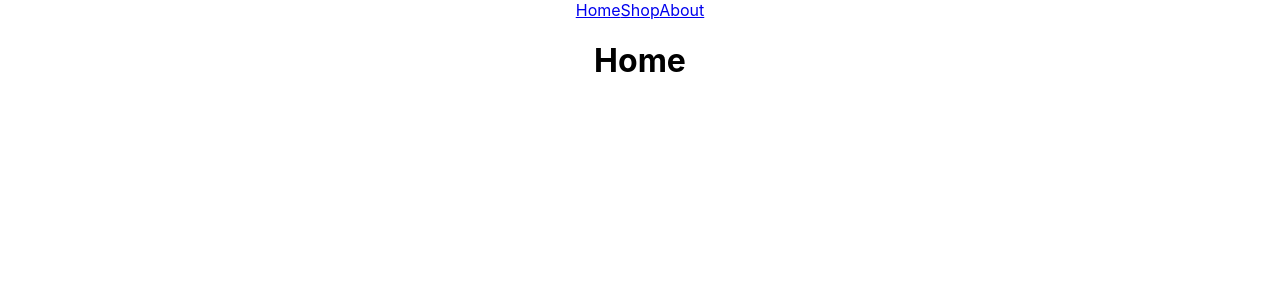
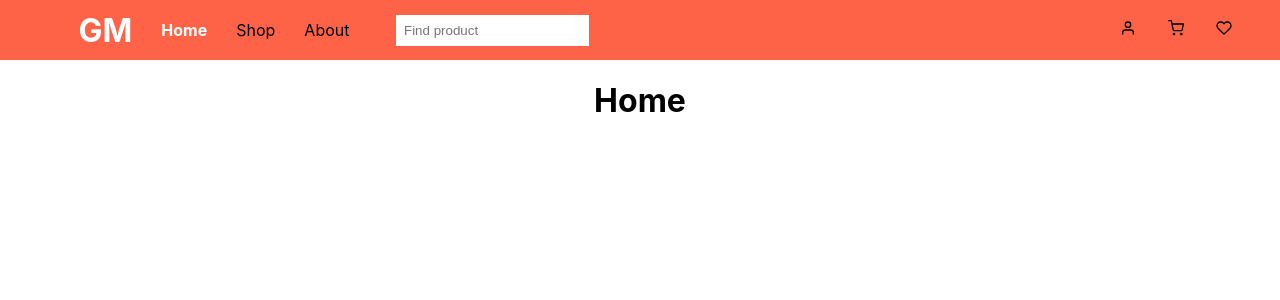
Before and after one commit to Miriamvdb/frontend-webshop-mirigonz, a React (Create React App) app: page / in a window 1280 px wide. Shown: the top 300 px of the page. Built offline with nearby package versions, Linux system fonts and the light colour scheme.

Commit message:
Added navbar

```diff
--- a/src/components/NavBar/index.js
+++ b/src/components/NavBar/index.js
@@ -1,13 +1,64 @@
 import { NavLink } from "react-router-dom";
+import { FiUser, FiShoppingCart, FiHeart } from "react-icons/fi";
 import "./styles.css";
 
 const NavBar = () => {
   return (
-    <div className="NavBarContainer">
-      <div className="NavBarLinks">
-        <NavLink to="/">Home</NavLink>
-        <NavLink to="/shop">Shop</NavLink>
-        <NavLink to="/details/:id">About</NavLink>
+    <div className="NavContainer">
+      <div className="NavLinksAndInput">
+        <div className="NavLinks">
+          <h1 style={{ color: "white" }}>GM</h1>
+          <NavLink
+            className="link"
+            style={({ isActive }) =>
+              isActive ? { color: "white", fontWeight: "bold" } : undefined
+            }
+            to="/"
+          >
+            Home
+          </NavLink>
+          <NavLink
+            className="link"
+            style={({ isActive }) =>
+              isActive ? { color: "white", fontWeight: "bold" } : undefined
+            }
+            to="/shop"
+          >
+            Shop
+          </NavLink>
+          <NavLink
+            className="link"
+            style={({ isActive }) =>
+              isActive ? { color: "white", fontWeight: "bold" } : undefined
+            }
+            to="/details/:id"
+          >
+            About
+          </NavLink>
+        </div>
+        <div className="NavInput">
+          <input className="searchbox" placeholder="Find product" />
+        </div>
+      </div>
+      <div className="NavIcons">
+        <NavLink
+          style={({ isActive }) => (isActive ? { color: "white" } : undefined)}
+          to="/login"
+        >
+          <FiUser className="icon" />
+        </NavLink>
+        <NavLink
+          style={({ isActive }) => (isActive ? { color: "white" } : undefined)}
+          to="/shoppingcard"
+        >
+          <FiShoppingCart className="icon" />
+        </NavLink>
+        <NavLink
+          style={({ isActive }) => (isActive ? { color: "white" } : undefined)}
+          to="/favorites"
+        >
+          <FiHeart className="icon" />
+        </NavLink>
       </div>
     </div>
   );
--- a/src/components/NavBar/styles.css
+++ b/src/components/NavBar/styles.css
@@ -0,0 +1,54 @@
+.NavContainer {
+  display: flex;
+  flex-direction: row;
+  justify-content: center;
+  justify-content: space-between;
+  width: 100%;
+  height: 60px;
+  background-color: tomato;
+}
+
+.NavLinksAndInput {
+  display: flex;
+  flex-direction: row;
+  align-items: center;
+  margin-left: 2rem;
+  margin-right: 2rem;
+}
+
+.NavLinks {
+  display: flex;
+  flex-direction: row;
+  align-items: center;
+  margin-left: 2rem;
+  margin-right: 2rem;
+  justify-content: space-around;
+  width: 300px;
+}
+
+a:link,
+a:visited {
+  text-decoration: none;
+  color: black;
+}
+
+input {
+  padding: 0.5rem;
+  color: tomato;
+  border: none;
+}
+
+.NavIcons {
+  display: flex;
+  flex-direction: row;
+  align-items: center;
+  margin-left: 2rem;
+  margin-right: 2rem;
+  justify-content: space-between;
+  /* width: 300px; */
+}
+
+.icon {
+  justify-content: space-between;
+  margin: 1rem;
+}
```
